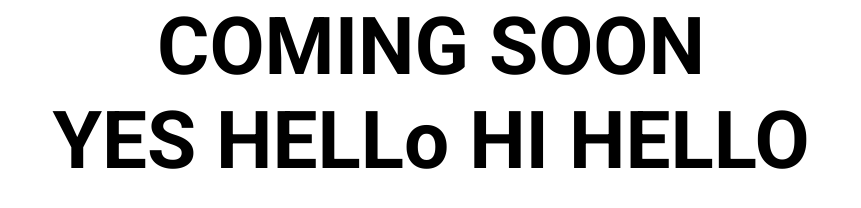
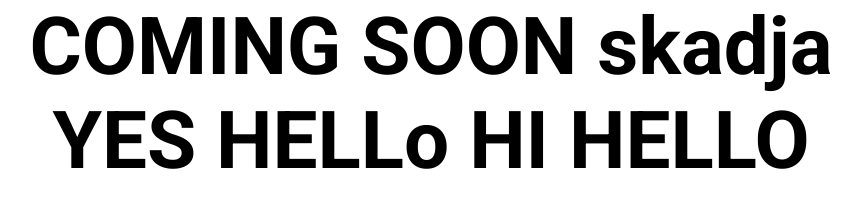
Before and after one commit to seeejaay/TroyKingdom-FEUTECH-AWD-TW24, a plain HTML site: page index.html in a window 1280 px wide. Shown: the whole page, without its empty margins (209-1070 px from the left). Drawn offline with Linux system fonts and the light colour scheme.

Commit message:
updated coming soon

```diff
--- a/index.html
+++ b/index.html
@@ -7,7 +7,7 @@
     <link rel="stylesheet" href="./Style/style.css" />
   </head>
   <body>
-    <span>COMING SOON</span>
+    <span>COMING SOON skadja</span>
     <span>YES HELLo HI HELLO</span>
     <script src="./JS/script.js"></script>
   </body>
```
